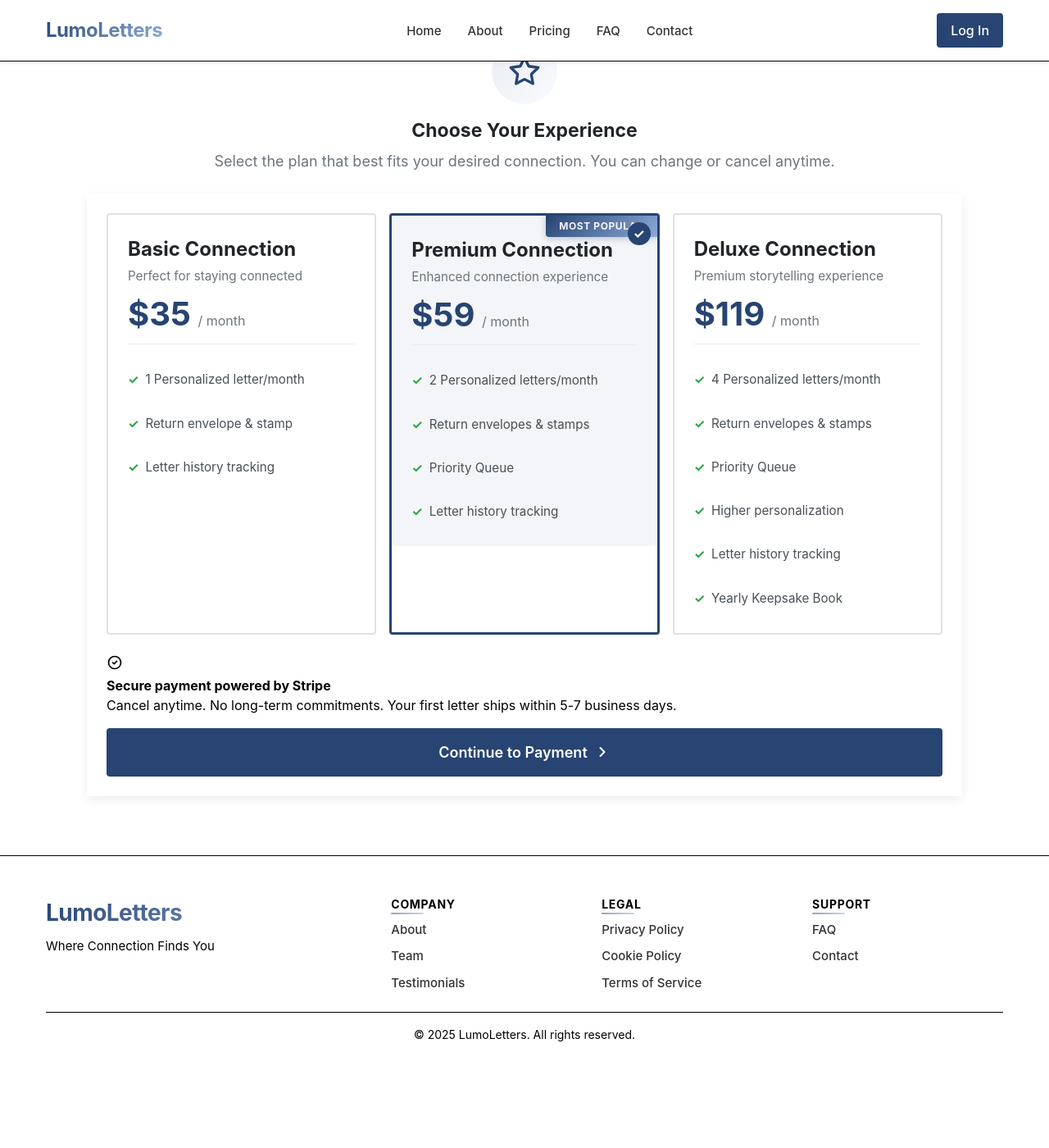
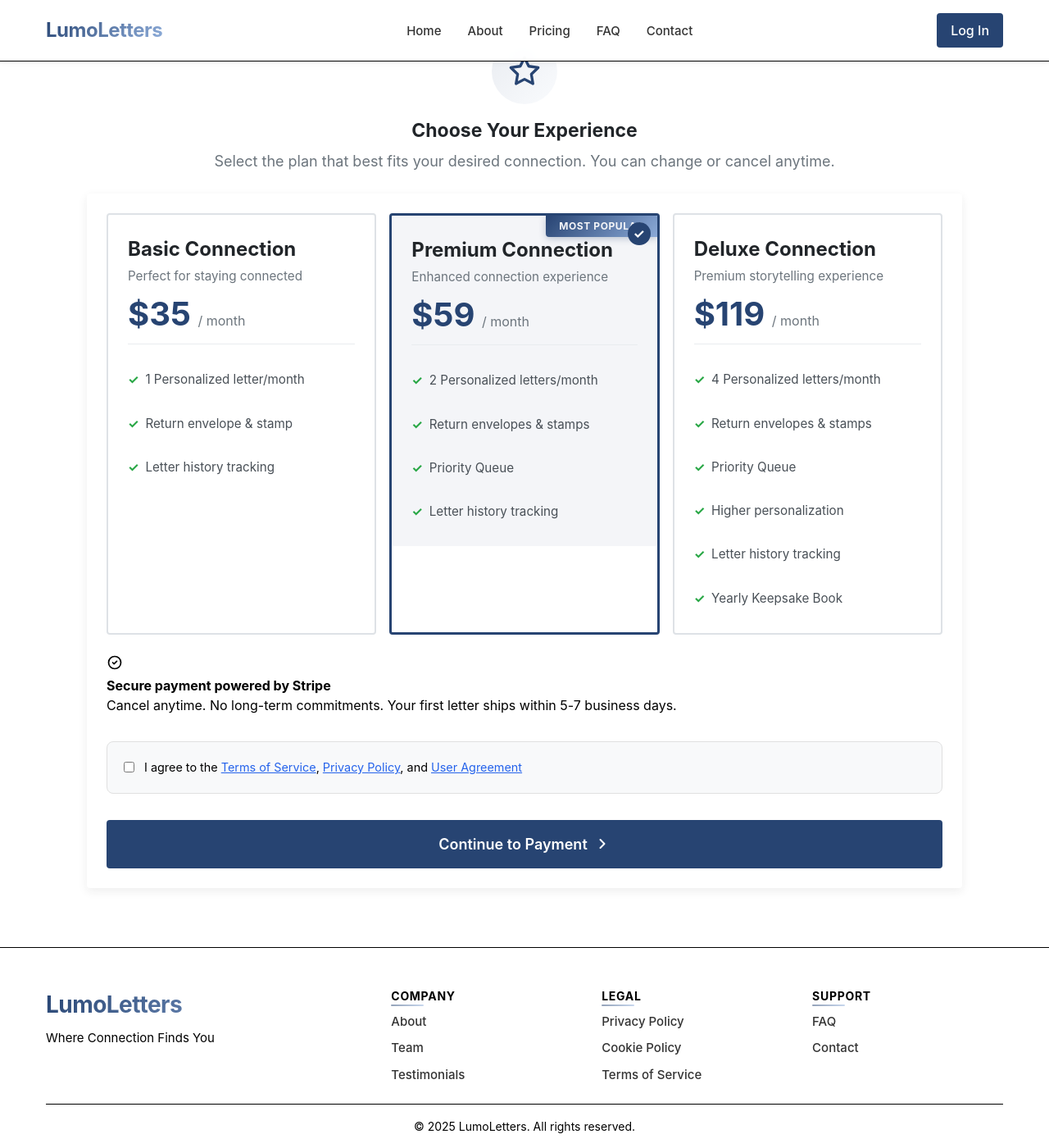
Before and after one commit to LumoLetters/LumoLetters.com, a Jekyll site: the page built from onboarding/experience.html, in a window 1280 px wide and 1400 px high, scrolled down 52 px. Shown: the whole window at 82% size. Built offline with Jekyll 4.4.1, drawn with Linux system fonts in a browser that asks for light colours; before the commit the page ends 1340 px from its top, so only the background shows below that.

Commit message:
user legal agreement check box to experience page

```diff
--- a/_sass/_onboarding.scss
+++ b/_sass/_onboarding.scss
@@ -1293,3 +1293,35 @@ $radius-md: map.get(map.get(vars.$sizes, 'radius'), 'md');
     user-select: none;
   }
 }
+
+.legal-agreement {
+  display: flex;
+  align-items: flex-start;
+  gap: 0.75rem;
+  margin: 2rem 0;
+  padding: 1.25rem;
+  background: var(--surface-color, #f8f9fa);
+  border-radius: 8px;
+  border: 1px solid var(--border-color, #e0e0e0);
+
+  input[type="checkbox"] {
+    margin-top: 0.25rem;
+    flex-shrink: 0;
+    cursor: pointer;
+  }
+
+  label {
+    font-size: 0.9rem;
+    line-height: 1.5;
+    cursor: pointer;
+
+    a {
+      color: var(--primary-color, #2563eb);
+      text-decoration: underline;
+
+      &:hover {
+        text-decoration: none;
+      }
+    }
+  }
+}
--- a/onboarding/experience.html
+++ b/onboarding/experience.html
@@ -71,6 +71,19 @@ step: experience
 
       <div id="onboarding-error" class="onboarding-error" style="display:none;"></div>
 
+<div class="legal-agreement">
+  <input
+    type="checkbox"
+    id="agree-terms"
+    name="agree-terms"
+    required
+  >
+  <label for="agree-terms">
+    I agree to the <a href="/terms" target="_blank">Terms of Service</a>, <a href="/privacy" target="_blank">Privacy Policy</a>, and <a href="/user-agreement" target="_blank">User Agreement</a>
+  </label>
+</div>
+</div>
+
       <button type="submit" class="btn-primary" id="submit-btn">
         Continue to Payment
         <svg width="20" height="20" viewBox="0 0 20 20" fill="none" xmlns="http://www.w3.org/2000/svg">
```
Also changed, not shown: assets/js/lib/onboarding.mjs.
